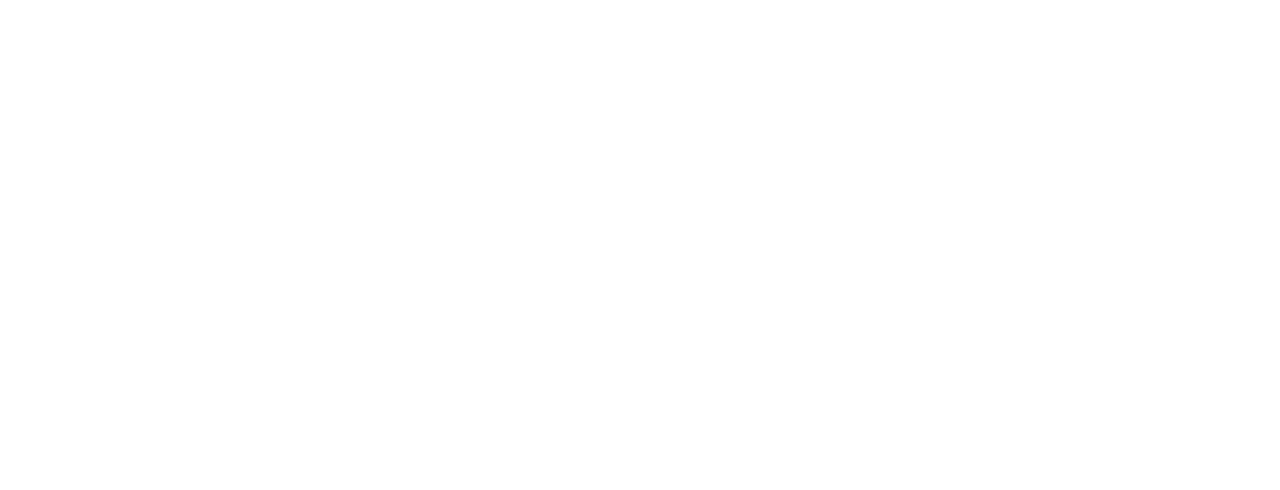
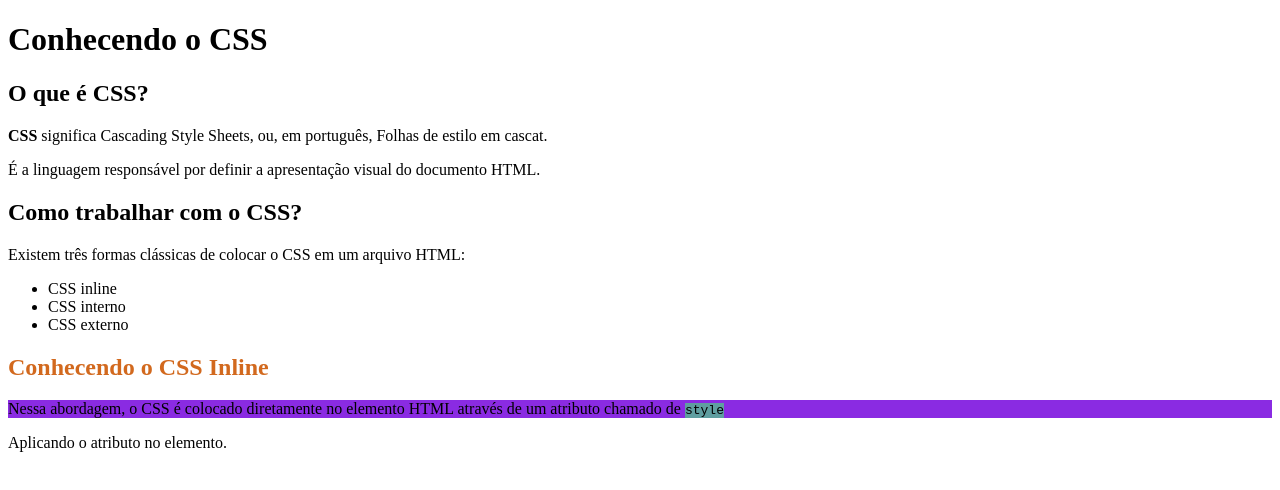
Before and after one commit to liadaine/css-intro-transformese, a plain HTML site: page index.html in a window 1280 px wide. Drawn offline with Linux system fonts and the light colour scheme.

Commit message:
Cria definição do CSS

```diff
--- a/index.html
+++ b/index.html
@@ -8,6 +8,31 @@
     <title>Introdução ao CSS</title>
 </head>
 <body>
+    <header>
+        <h1>Conhecendo o CSS</h1>
+    </header>
+    <main>
+        <section>
+            <h2>O que é CSS?</h2>
+            <p><strong>CSS</strong> significa Cascading Style Sheets, ou, em português, Folhas de estilo em cascat.</p>
+            <p>É a linguagem responsável por definir a apresentação visual do documento HTML.</p>
+        </section>
 
+        <section>
+            <h2>Como trabalhar com o CSS?</h2>
+            <p>Existem três formas clássicas de colocar o CSS em um arquivo HTML: </p>
+            <ul>
+                <li>CSS inline</li>
+                <li>CSS interno</li>
+                <li>CSS externo</li>
+            </ul>
+        </section>
+
+        <section>
+            <h2 style="color: chocolate;">Conhecendo o CSS Inline</h2>
+            <p style="background-color: blueviolet;">Nessa abordagem, o CSS é colocado diretamente no elemento HTML através de um atributo chamado de <code style="background-color: cadetblue;">style</code> </p>
+            <p>Aplicando o atributo no elemento.</p>
+        </section>
+    </main>
 </body>
 </html>
```
